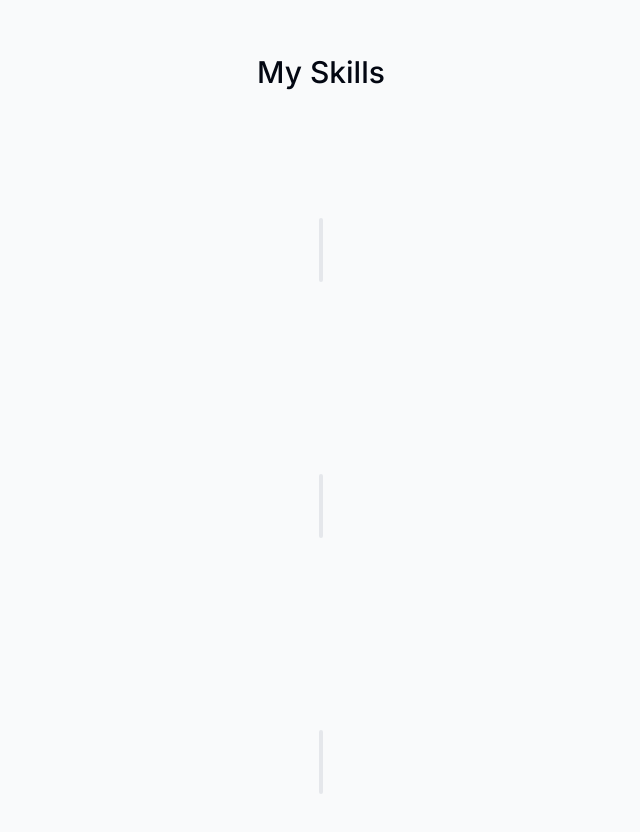
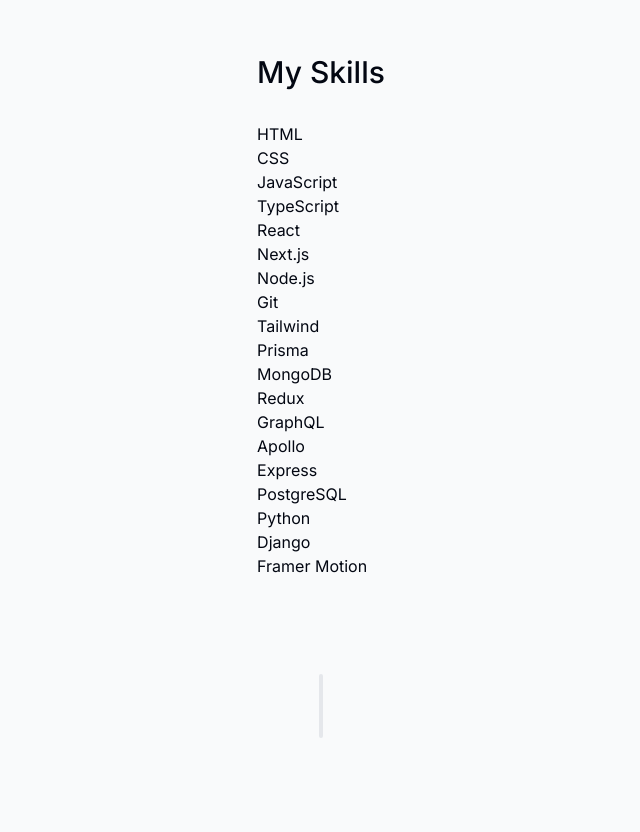
Before and after one commit to Tally2014/portfolio, a Next.js app: page / in a window 1280 px wide. Shown: the part 2640-3472 px from the top of the page, without its empty margins (319-959 px from the left). Built offline with nearby package versions, Linux system fonts and the light colour scheme.

Commit message:
logic - map skillsData in Skills component

```diff
--- a/components/Skills.tsx
+++ b/components/Skills.tsx
@@ -6,6 +6,11 @@
   return (
     <section>
       <SectionHeading>My skills</SectionHeading>
+      <ul>
+        {skillsData.map((skill, index) => (
+          <li key={index}>{skill}</li>
+        ))}
+      </ul>
     </section>
   );
 }
```
